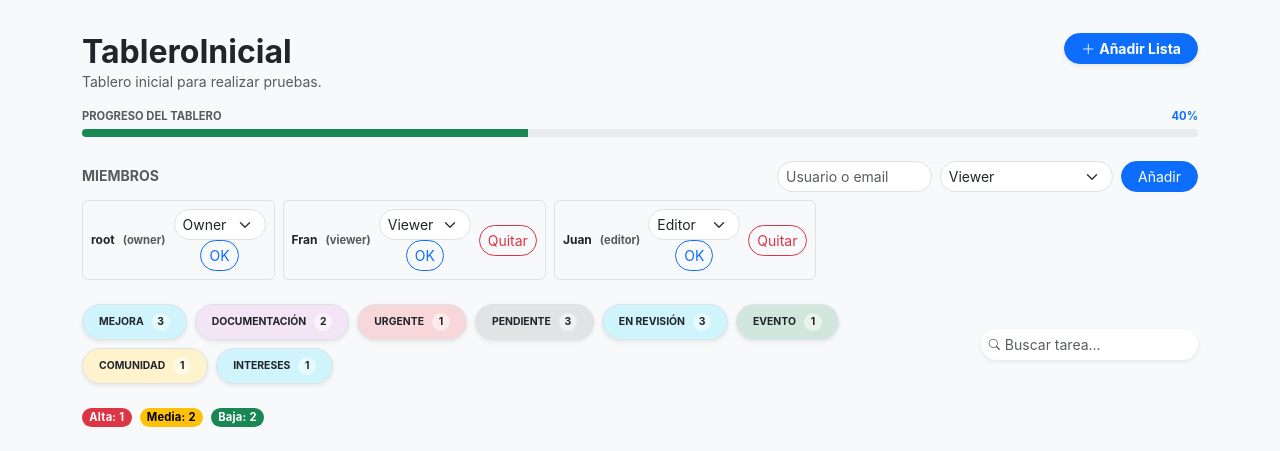
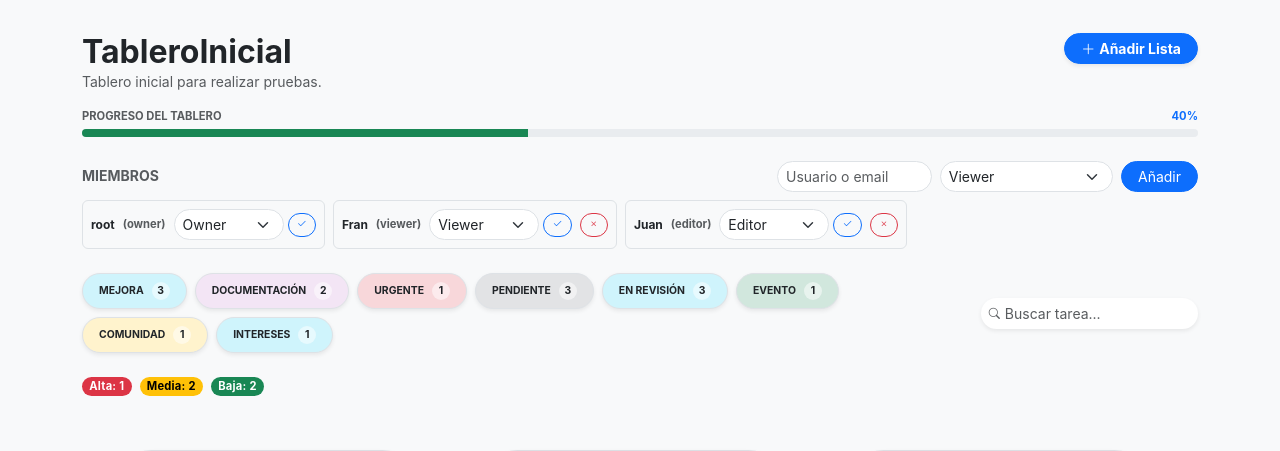
Before and after one commit to dclair/task_master, a Django app: page /boards/1/ in a window 1280 px wide. Shown: the part 157-608 px from the top of the page. Run offline with Django 4.2, Linux system fonts and the light colour scheme; a user stored in the database is signed in; data comes from the database, SQL or seed files in the repository.

Commit message:
Ajustado estilo a los botones de ok y quitar en roles desde los tableros

```diff
--- a/static/css/style.css
+++ b/static/css/style.css
@@ -79,3 +79,4 @@ body { font-family: 'Inter', sans-serif; background-color: #f1f2f4; margin: 0; }
 .password-hint li.ok::before { content: '✓'; color: #16a34a; }
 .password-hint li.bad { color: #ef4444; }
 .password-hint li.bad::before { content: '✕'; color: #ef4444; }
+.btn-xs { font-size: 0.65rem; padding: 0.2rem 0.5rem; }
--- a/static/js/board_detail.js
+++ b/static/js/board_detail.js
@@ -1,4 +1,7 @@
 document.addEventListener('DOMContentLoaded', function() {
+    document.querySelectorAll('[data-bs-toggle="tooltip"]').forEach(el => {
+        new bootstrap.Tooltip(el);
+    });
     const updateProgressBar = () => {
         const total = document.querySelectorAll('.task-card').length;
         const done = document.querySelectorAll('.kanban-column[data-is-done="true"] .task-card').length;
--- a/templates/boards/board_detail.html
+++ b/templates/boards/board_detail.html
@@ -50,19 +50,23 @@
                 <span class="fw-bold">{{ m.user.username }}</span>
                 <span class="text-muted extra-small">({{ m.role }})</span>
                 {% if user_role == "owner" %}
-                <form method="post" action="{% url 'boards:update_member_role' board.id m.id %}">
+                <form method="post" action="{% url 'boards:update_member_role' board.id m.id %}" class="d-flex align-items-center gap-1">
                     {% csrf_token %}
-                    <select name="role" class="form-select form-select-sm rounded-pill">
+                    <select name="role" class="form-select form-select-sm rounded-pill" style="min-width: 110px;">
                         <option value="viewer" {% if m.role == "viewer" %}selected{% endif %}>Viewer</option>
                         <option value="editor" {% if m.role == "editor" %}selected{% endif %}>Editor</option>
                         <option value="owner" {% if m.role == "owner" %}selected{% endif %}>Owner</option>
                     </select>
-                    <button type="submit" class="btn btn-sm btn-outline-primary rounded-pill px-2">OK</button>
+                    <button type="submit" class="btn btn-xs btn-outline-primary rounded-pill px-2" title="Guardar" aria-label="Guardar" data-bs-toggle="tooltip">
+                        <i class="bi bi-check2"></i>
+                    </button>
                 </form>
                 {% if m.user_id != board.owner_id %}
                 <form method="post" action="{% url 'boards:remove_member' board.id m.id %}">
                     {% csrf_token %}
-                    <button type="submit" class="btn btn-sm btn-outline-danger rounded-pill px-2">Quitar</button>
+                    <button type="submit" class="btn btn-xs btn-outline-danger rounded-pill px-2" title="Quitar" aria-label="Quitar" data-bs-toggle="tooltip">
+                        <i class="bi bi-x"></i>
+                    </button>
                 </form>
                 {% endif %}
                 {% endif %}
```
